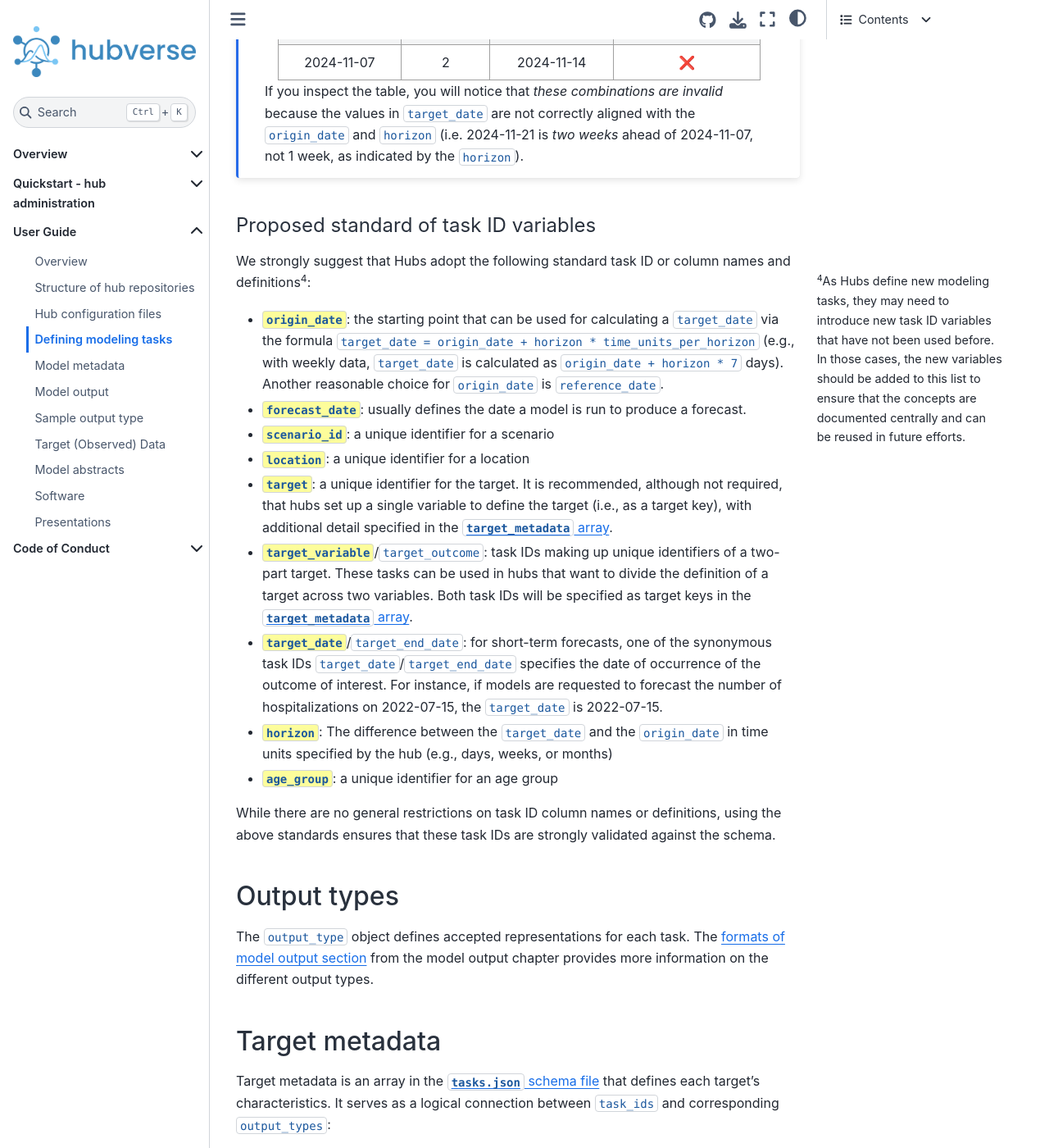
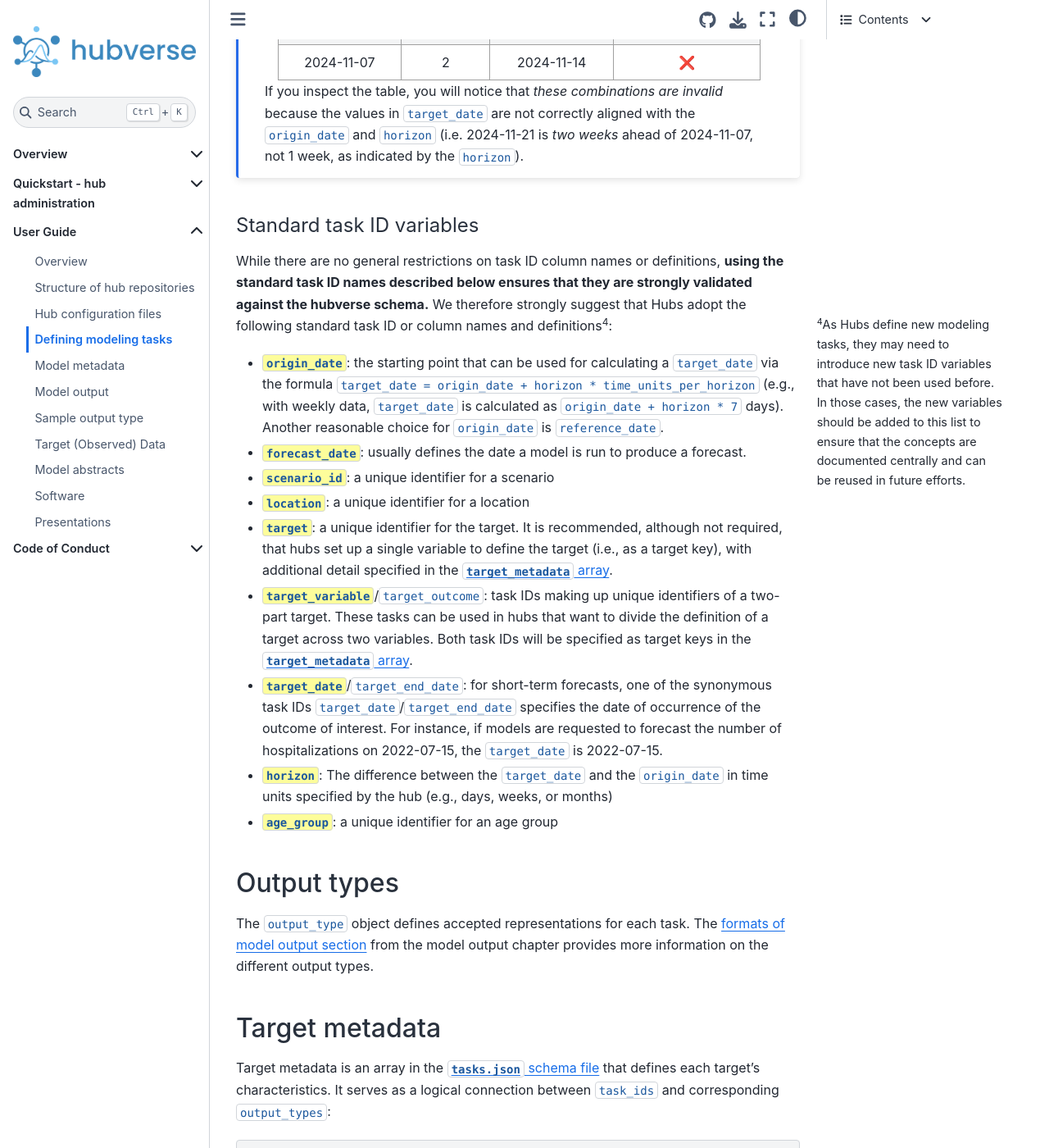
Before and after one commit to hubverse-org/hubDocs, a Sphinx documentation site: the page built from docs/source/user-guide/tasks.md, in a window 1280 px wide and 1400 px high, scrolled down 3951 px. Shown: the whole window at 82% size. Built offline with Sphinx 7.4.7 and the Sphinx Book theme 1.1.4, drawn with Linux system fonts in a browser that asks for light colours; comment, search, counter and statistics services are not loaded; some of the changed text lies outside the part shown.

Commit message:
Minor clarifications on derived and std task IDs

```diff
--- a/docs/source/user-guide/tasks.md
+++ b/docs/source/user-guide/tasks.md
@@ -125,9 +126,10 @@ because the values in `target_date` are not correctly aligned with the
 
 :::
 
-#### Proposed standard of task ID variables
+#### Standard task ID variables
 
-We strongly suggest that Hubs adopt the following standard task ID or column names and definitions[^new-vars]:
+While there are no general restrictions on task ID column names or definitions, **using the standard task ID names described below ensures that they are strongly validated against the hubverse schema.**
+We therefore strongly suggest that Hubs adopt the following standard task ID or column names and definitions[^new-vars]:
 
 * `origin_date`{.codeitem}: the starting point that can be used for calculating a `target_date` via the formula `target_date = origin_date + horizon * time_units_per_horizon` (e.g., with weekly data, `target_date` is calculated as `origin_date + horizon * 7` days).
   Another reasonable choice for `origin_date` is `reference_date`.
@@ -143,8 +145,6 @@ We strongly suggest that Hubs adopt the following standard task ID or column nam
   For instance, if models are requested to forecast the number of hospitalizations on 2022-07-15, the `target_date` is 2022-07-15.
 * `horizon`{.codeitem}: The difference between the `target_date` and the `origin_date` in time units specified by the hub (e.g., days, weeks, or months)
 * `age_group`{.codeitem}: a unique identifier for an age group
-
-While there are no general restrictions on task ID column names or definitions, using the above standards ensures that these task IDs are strongly validated against the schema.
 
 [^new-vars]: As Hubs define new modeling tasks, they may need to introduce new task ID variables that have not been used before.
 In those cases, the new variables should be added to this list to ensure that the concepts are documented centrally and can be reused in future efforts.
```
Also changed, not shown: other parts of docs/source/user-guide/tasks.md (+2 -1 lines).
